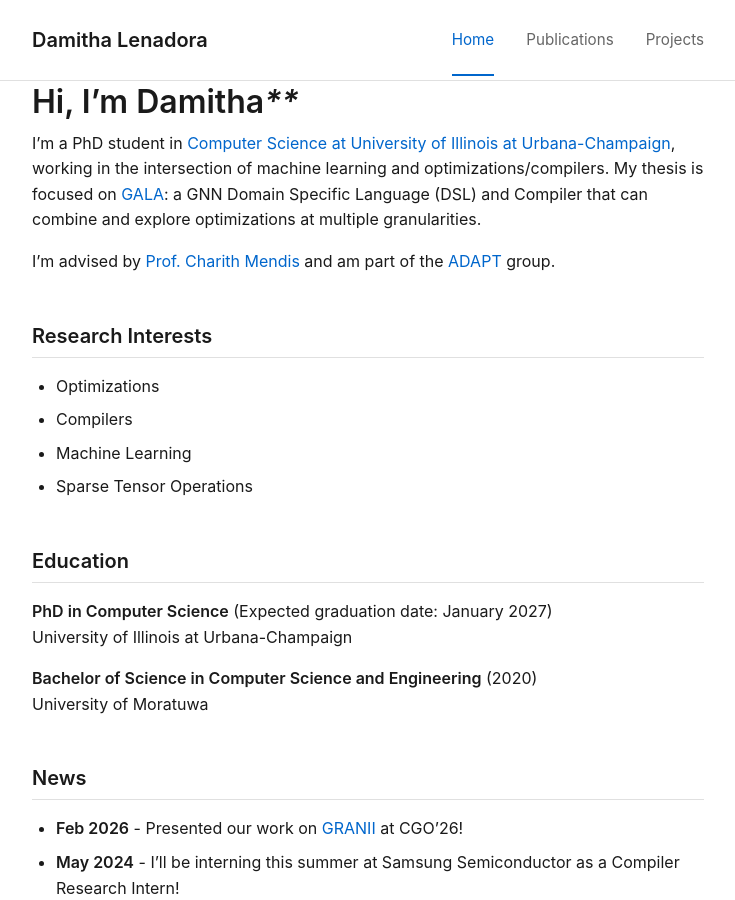
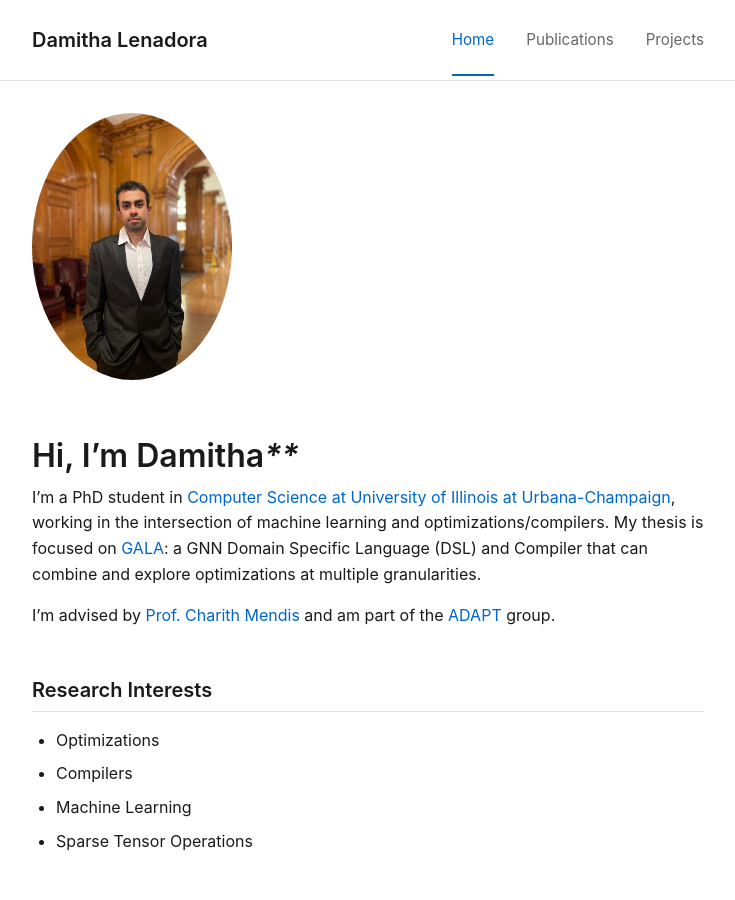
Before and after one commit to Sandeepa1995/sandeepa1995.github.io, a Jekyll site: the page built from index.md, in a window 1280 px wide and 900 px high. Shown: the whole window, without its empty margins (272-1007 px from the left). Built offline with Jekyll 4.4.1, drawn with Linux system fonts in a browser that asks for light colours.

Commit message:
add profile image

```diff
--- a/index.md
+++ b/index.md
@@ -2,6 +2,8 @@
 layout: home
 title: Home
 ---
+
+<img src="/assets/images/profile.jpg" alt="Your Name" style="width: 200px; border-radius: 50%; margin: 2rem 0;">
 
 ## Hi, I'm Damitha****
 
```
Also changed, not shown: assets/images/profile.JPG (added).
